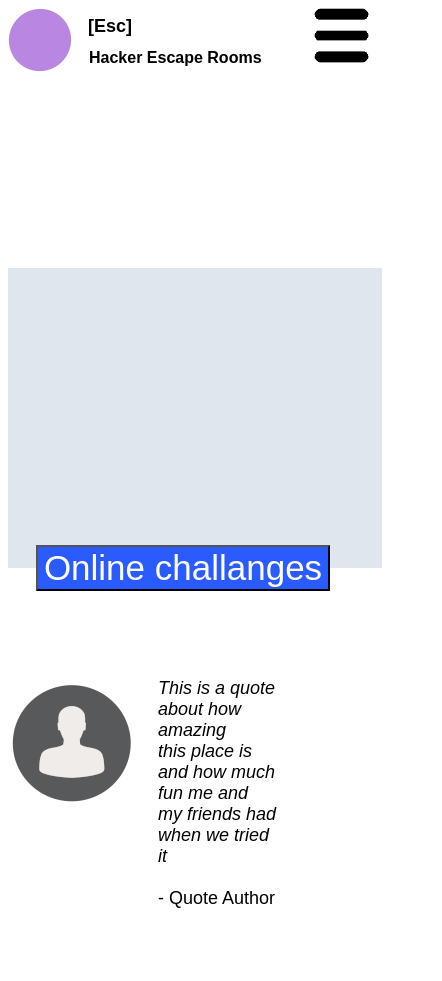
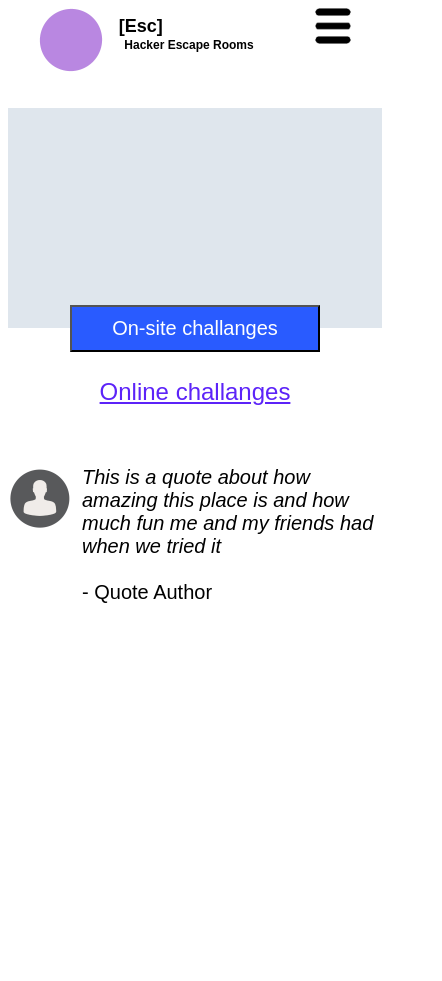
Before and after one commit to FredricNordin/ESCGRID, a plain HTML site: page index.html in a window 390 px wide. Shown: the whole page, 442 px wide, since content can reach past the window. After the commit the page ends 844 px from the top, so only its background shows below. Drawn offline with Linux system fonts and the light colour scheme.

Commit message:
fix responsive

```diff
--- a/style.css
+++ b/desktop.css
@@ -1,13 +1,15 @@
 body { font-family: Arial, Helvetica, sans-serif }
 
 a { text-decoration: none; color: black; font-size: 24px; }
+button { color: white; background-color: rgb(41, 91, 255); font-size: 35px; }
+
 
 /* LOGO & TITLE */
 .header {
   display: grid;
-  grid-template-columns: 300px 2fr 128px;
+  grid-template-columns: 300px auto;
   grid-template-rows: 130px;
-  gap: 0px 3px;
+  gap: 0px 0px;
   grid-auto-flow: row;
   grid-template-areas:
     "logo title menu";
@@ -15,12 +17,12 @@ a { text-decoration: none; color: black; font-size: 24px; }
 }
 
 .logo { grid-area: logo; }
+.title { grid-area: title; }
 
-.esc { font-size: 60px; margin-top: -105px; margin-left: 140px; }
+.esc { margin-left: 150px; margin-top: -100px; font-size: 52px; }
+.title-text { font-size: 52px; }
+.menu-btn { grid-area: menu; display: none; }
 
-.title { grid-area: title; font-size: 26px; }
-
-.menu-btn { grid-area: menu; display: none; }
 
 /* MENU NAVBAR */
 .menu {
@@ -55,7 +57,7 @@ a { text-decoration: none; color: black; font-size: 24px; }
 
 .bigimage { grid-area: bigimage; background-color: #dfe6ed; }
 
-
+/* BIG BUTTONS */
 .bigButtons {
   display: grid;
   grid-template-columns: auto 350px 350px auto;
@@ -73,7 +75,7 @@ a { text-decoration: none; color: black; font-size: 24px; }
 
 .button2 { grid-area: button2; }
 
-button { color: white; background-color: rgb(41, 91, 255); font-size: 35px; }
+.button3 { display: none; }
 
 
 
@@ -95,46 +97,3 @@ button { color: white; background-color: rgb(41, 91, 255); font-size: 35px; }
 .testimonial3 { grid-area: testimonial3;  }
 
 .testimonial4 { grid-area: testimonial4; font-size: 30px; }
-
-@media only screen and (max-width: 1100px) {
-  .esc { font-size: 40px; }
-
-  .title { font-size: 16px; margin-left: -162px; margin-top: 50px; }
-}
-
-
-
-@media only screen and (max-width: 900px) {
-
-  #logo-img { width: 64px; height: 64px; }
-
-  .esc { font-size: 18px; margin-top: -60px; margin-left: 80px; }
-
-  .title { grid-area: logo / menu; font-size: 8px; margin-left: -225px; margin-top: 30px; }
-
-  .menu-btn { display: unset; }
-
-  #menu-img { width: 55px; height: 55px; }
-
-  .menu1 { display: none; }
-
-  .menu2 { display: none; }
-
-  .menu3 { display: none; }
-
-  .menu4 { display: none; }
-
-  .bigimage-container { grid-template-rows: 300px; }
-
-  .button1 { grid-column: button1; }
-
-  .button2 { display: none;}
-
-  .testimonial1 { margin-left: -100px; }
-
-  .testimonial2 { grid-column: testimonial1; font-size: 18px; margin-left: 50px; }
-
-  .testimonial3 { display: none; }
-
-  .testimonial4 { display: none;}
-}
--- a/index.html
+++ b/index.html
@@ -5,7 +5,8 @@
     <meta charset="UTF-8">
     <meta name="viewport" content="width=device-width, initial-scale=1.0">
     <title>GRID TEST</title>
-    <link rel="stylesheet" href="style.css">
+    <link rel="stylesheet" media="(min-width: 800px)" href="desktop.css">
+    <link rel="stylesheet" media="(max-width: 800px), handheld and (orientation: portarit)" href="mobile.css">
 </head>
 
 <body>
@@ -13,7 +14,7 @@
     <header>
         <div class="header">
             <div class="logo"><img id="logo-img" src="logo.png" alt="logo"><h1 class="esc">[Esc]</h1></div>
-            <div class="title"><h1>Hacker Escape Rooms</h1></div>
+            <div class="title"><h1 class="title-text">Hacker Escape Rooms</h1></div>
             <div class="menu-btn"><img id="menu-img" src="mobilemenu.png" alt="mobile menu"></div>
         </div>
 
@@ -33,13 +34,14 @@
           <div class="bigButtons">
             <div class="button1"><button>Online challanges</button></div>
             <div class="button2"><button>On-site challanges</button></div>
+            <div class="button3"><a href="#playonline">Online challanges</a></div>
           </div>
 
           <div class="testimonials">
-            <div class="testimonial1"><img src="testimonial.png" alt=""></div>
-            <div class="testimonial2"><em>This is a quote about how amazing <br> this place is and how much fun me and <br> my friends had when we tried it</em> <br><br> - Quote Author</div>
-            <div class="testimonial3"><img src="testimonial.png" alt=""></div>
-            <div class="testimonial4"><em>This is a quote about how amazing <br> this place is and how much fun me and <br> my friends had when we tried it</em> <br><br> - Quote Author</div>
+            <div class="testimonial1"><img class="testimonial-img" src="testimonial.png" alt=""></div>
+            <div class="testimonial2"><em>This is a quote about how amazing this place is and how much fun me and my friends had when we tried it</em> <br><br> - Quote Author</div>
+            <div class="testimonial3"><img class="testimonial-img" src="testimonial.png" alt=""></div>
+            <div class="testimonial4"><em>This is a quote about how amazing this place is and how much fun me and my friends had when we tried it</em> <br><br> - Quote Author</div>
           </div>
     </main>
 
--- /dev/null
+++ b/mobile.css
@@ -0,0 +1,82 @@
+body { font-family: Arial, Helvetica, sans-serif }
+
+a { color: rgb(92, 35, 248); font-size: 24px; }
+button { color: white; background-color: rgb(41, 91, 255); font-size: 35px; }
+
+/* LOGO & TITLE */
+.header {
+  display: grid;
+  grid-template-columns: 128 1fr 128px;
+  grid-template-rows: 130px;
+  justify-items: center;
+  grid-auto-flow: row;
+  grid-template-areas:
+    "logo title menu";
+  height: 100px;
+}
+
+.logo { grid-area: logo; }
+.title { grid-area: title; }
+#logo-img { width: 64px; }
+.esc { font-size: 18px; margin-left: 80px; margin-top: -60px; }
+.title-text { font-size: 12px; margin-left: -100px; margin-top: 30px; }
+
+/* MENU NAVBAR */
+.menu-btn { grid-area: menu;}
+#menu-img { width: 36px; }
+.menu { display: none; }
+
+
+/* BIG IMAGE */
+.bigimage-container {
+    display: grid;
+    grid-template-columns: auto auto auto;
+    grid-template-rows: 220px;
+    grid-template-areas:
+      "bigimage bigimage bigimage";
+  }
+
+    .bigimage { grid-area: bigimage; background-color: #dfe6ed; }
+
+
+/* BIG BUTTONS */
+  .bigButtons {
+    display: grid;
+    grid-template-columns: auto 350px auto;
+    grid-template-rows: 100px;
+    margin-top: -50px;
+    gap: 0px 0px;
+    grid-auto-flow: row;
+    justify-items: center;
+    align-items: center;
+    grid-template-areas:
+      ". button1 ."
+      ". button2 .";
+  }
+
+    button { color: white; background-color: rgb(41, 91, 255); font-size: 20px; padding: 10px 40px; }
+    .button1 { display: none; }
+    .button2 { grid-area: button1; }
+    .button3 { grid-area: button2;  }
+
+
+/* TESTIMONIALS */
+.testimonials {
+    display: grid;
+    grid-template-columns: 64px auto;
+    grid-template-rows: 150px;
+    margin-top: 60px;
+    grid-auto-flow: row;
+    grid-template-areas:
+      "testimonial1 testimonial2 .";
+  }
+
+  .testimonial-img { width: 64px; height: 64px; }
+
+  .testimonial1 { grid-area: testimonial1; }
+
+  .testimonial2 { grid-area: testimonial2; font-size: 20px; margin-left: 10px; }
+
+  .testimonial3 { display: none; }
+
+  .testimonial4 { display: none; }
```
